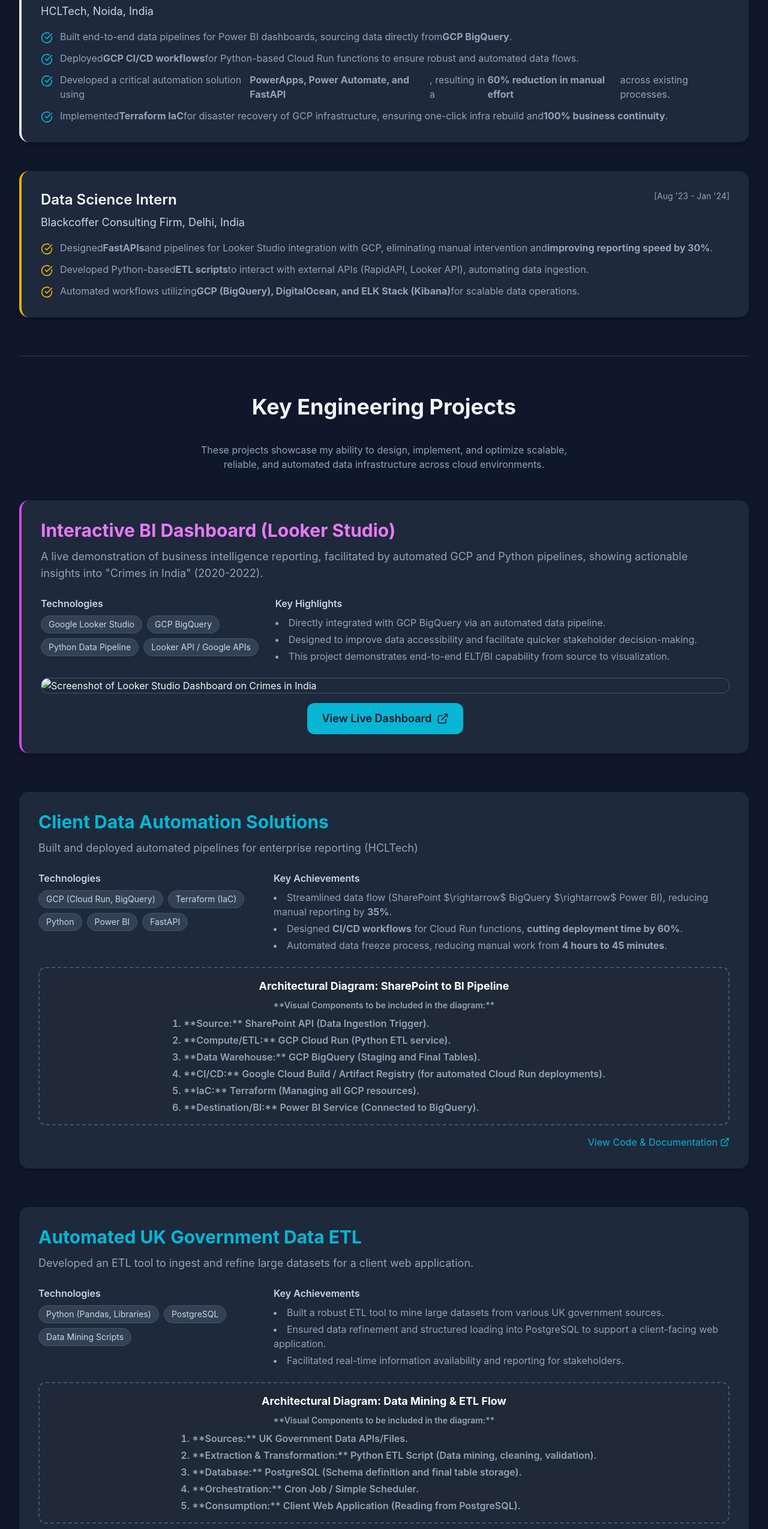
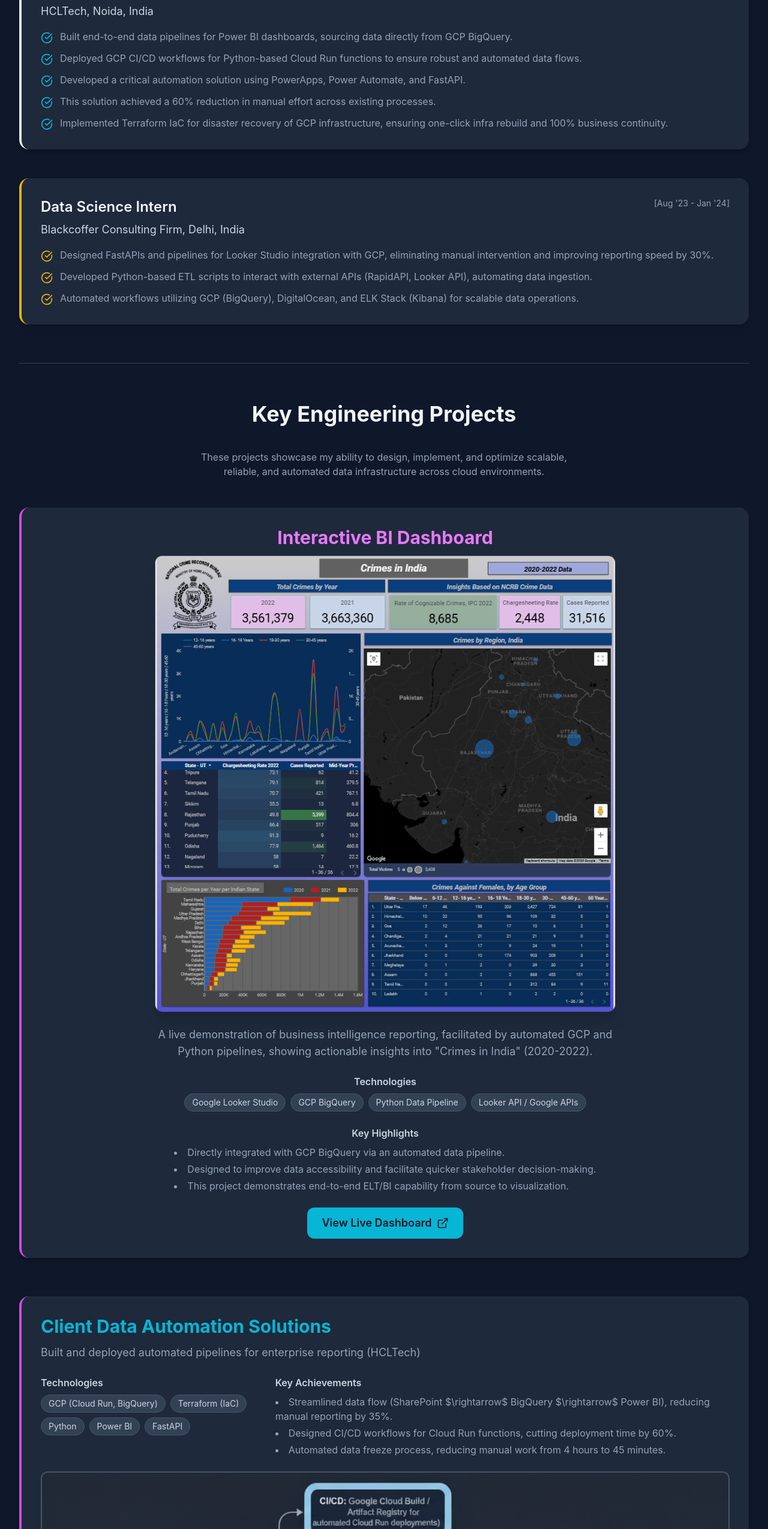
Before and after one commit to Smariangit/smariangit, a plain HTML site: page index.html in a window 1280 px wide. Shown: the part 1423-3972 px from the top of the page at 60% size. Drawn offline with nearby package versions, Linux system fonts and the light colour scheme.

Commit message:
Add files via upload

```diff
--- a/index.html
+++ b/index.html
@@ -42,45 +42,36 @@
             color: #cbd5e1; /* Slate 300 */
             border: 1px solid #475569; /* Slate 600 */
         }
-        /* Style for the project 'Architecture Placeholder' */
-        .architecture-placeholder {
-            min-height: 200px;
-            border: 2px dashed #475569;
-            display: flex;
-            align-items: center;
-            justify-content: center;
-            font-weight: 600;
-            color: #94a3b8;
+        /* Style for the project 'Architecture Placeholder' - Now used as an image container */
+        .architecture-image-container {
+            width: 100%;
+            border: 2px solid #475569;
+            border-radius: 0.75rem;
+            overflow: hidden;
             background-color: #1f2937;
-            padding: 1rem;
-            text-align: left;
-            flex-direction: column;
         }
-        /* Responsive Iframe Container for the Dashboard */
-        .looker-embed-container {
-            position: relative;
+        .architecture-image-container img {
             width: 100%;
-            /* 3:2 Aspect Ratio (adjust as needed for your dashboard) */
-            padding-bottom: 66.66%;
-            height: 0;
-            overflow: hidden;
-            border-radius: 0.75rem; /* rounded-xl */
+            height: auto;
+            object-fit: contain;
         }
-        .looker-embed-container iframe {
-            position: absolute;
-            top: 0;
-            left: 0;
-            width: 100%;
-            height: 100%;
-            border: 0;
-        }
-        /* Image styling */
+
+        /* Image styling for Looker Studio */
         .dashboard-screenshot {
             width: 100%;
             height: auto;
             border-radius: 0.75rem;
             object-fit: contain;
             border: 1px solid #475569;
+        }
+
+        /* --- CLASS FOR LARGER IMAGE DISPLAY (DEPRECATED FOR THIS PROJECT) --- */
+        @media (min-width: 768px) {
+            .project-layout-wide-img {
+                display: grid;
+                grid-template-columns: 1fr 2fr; /* Text takes 33%, Image takes 66% */
+                gap: 2rem;
+            }
         }
     </style>
     <script>
@@ -156,7 +147,7 @@
 
     <main class="max-w-7xl mx-auto px-4 sm:px-6 lg:px-8">
 
-        <!-- 1. Hero Section -->
+        <!-- 1. Hero Section - Bolding intentionally kept here for high impact -->
         <section id="hero" class="py-20 md:py-32 flex flex-col items-center text-center">
             <h1 class="text-5xl md:text-7xl font-extrabold mb-4 tracking-tighter">
                 Hi, I'm <span class="text-accent">Sparsh Verma</span>
@@ -236,7 +227,7 @@
             </div>
         </section>
 
-        <!-- 3. Professional Experience Section -->
+        <!-- 3. Professional Experience Section - BOLDING REMOVED -->
         <section id="experience" class="py-16 border-t border-slate-700">
             <h3 class="text-4xl font-bold mb-10 text-center">Professional Experience</h3>
 
@@ -251,19 +242,23 @@
                     <ul class="list-none space-y-3 text-slate-400">
                         <li class="flex items-start">
                             <i data-lucide="check-circle" class="w-5 h-5 text-accent mr-3 mt-1 shrink-0"></i>
-                            Built end-to-end data pipelines for Power BI dashboards, sourcing data directly from <strong>GCP BigQuery</strong>.
+                            Built end-to-end data pipelines for Power BI dashboards, sourcing data directly from GCP BigQuery.
                         </li>
                         <li class="flex items-start">
                             <i data-lucide="check-circle" class="w-5 h-5 text-accent mr-3 mt-1 shrink-0"></i>
-                            Deployed <strong>GCP CI/CD workflows</strong> for Python-based Cloud Run functions to ensure robust and automated data flows.
+                            Deployed GCP CI/CD workflows for Python-based Cloud Run functions to ensure robust and automated data flows.
                         </li>
                         <li class="flex items-start">
                             <i data-lucide="check-circle" class="w-5 h-5 text-accent mr-3 mt-1 shrink-0"></i>
-                            Developed a critical automation solution using <strong>PowerApps, Power Automate, and FastAPI</strong>, resulting in a <strong>60% reduction in manual effort</strong> across existing processes.
+                            Developed a critical automation solution using PowerApps, Power Automate, and FastAPI.
                         </li>
                         <li class="flex items-start">
                             <i data-lucide="check-circle" class="w-5 h-5 text-accent mr-3 mt-1 shrink-0"></i>
-                            Implemented <strong>Terraform IaC</strong> for disaster recovery of GCP infrastructure, ensuring one-click infra rebuild and <strong>100% business continuity</strong>.
+                            This solution achieved a 60% reduction in manual effort across existing processes.
+                        </li>
+                        <li class="flex items-start">
+                            <i data-lucide="check-circle" class="w-5 h-5 text-accent mr-3 mt-1 shrink-0"></i>
+                            Implemented Terraform IaC for disaster recovery of GCP infrastructure, ensuring one-click infra rebuild and 100% business continuity.
                         </li>
                     </ul>
                 </div>
@@ -278,22 +273,22 @@
                     <ul class="list-none space-y-3 text-slate-400">
                         <li class="flex items-start">
                             <i data-lucide="check-circle" class="w-5 h-5 text-yellow-500 mr-3 mt-1 shrink-0"></i>
-                            Designed <strong>FastAPIs</strong> and pipelines for Looker Studio integration with GCP, eliminating manual intervention and <strong>improving reporting speed by 30%</strong>.
+                            Designed FastAPIs and pipelines for Looker Studio integration with GCP, eliminating manual intervention and improving reporting speed by 30%.
                         </li>
                         <li class="flex items-start">
                             <i data-lucide="check-circle" class="w-5 h-5 text-yellow-500 mr-3 mt-1 shrink-0"></i>
-                            Developed Python-based <strong>ETL scripts</strong> to interact with external APIs (RapidAPI, Looker API), automating data ingestion.
+                            Developed Python-based ETL scripts to interact with external APIs (RapidAPI, Looker API), automating data ingestion.
                         </li>
                         <li class="flex items-start">
                             <i data-lucide="check-circle" class="w-5 h-5 text-yellow-500 mr-3 mt-1 shrink-0"></i>
-                            Automated workflows utilizing <strong>GCP (BigQuery), DigitalOcean, and ELK Stack (Kibana)</strong> for scalable data operations.
+                            Automated workflows utilizing GCP (BigQuery), DigitalOcean, and ELK Stack (Kibana) for scalable data operations.
                         </li>
                     </ul>
                 </div>
             </div>
         </section>
 
-        <!-- 4. Key Projects Section -->
+        <!-- 4. Key Projects Section - BOLDING REMOVED -->
         <section id="projects" class="py-16 border-t border-slate-700">
             <h3 class="text-4xl font-bold mb-10 text-center">Key Engineering Projects</h3>
             <p class="text-center text-slate-400 mb-12 max-w-2xl mx-auto">
@@ -302,45 +297,51 @@
 
             <div class="space-y-16">
 
-                <!-- NEW PROJECT 1: Interactive Looker Studio Dashboard (IMAGE & LINK) -->
+                <!-- PROJECT 1: Interactive Looker Studio Dashboard - REVERTED TO STACKED LAYOUT AND REDUCED IMAGE SIZE -->
                 <div class="card p-8 rounded-2xl border-l-4 border-fuchsia-500">
-                    <h4 class="text-3xl font-bold text-fuchsia-400 mb-3">Interactive BI Dashboard (Looker Studio)</h4>
-                    <p class="text-slate-400 text-lg mb-6">A live demonstration of business intelligence reporting, facilitated by automated GCP and Python pipelines, showing actionable insights into "Crimes in India" (2020-2022).</p>
+                    <!-- Removed project-layout-wide-img class to revert to stacked layout -->
+                    <h4 class="text-3xl font-bold text-fuchsia-400 mb-3 text-center">Interactive BI Dashboard</h4>
 
-                    <div class="grid md:grid-cols-3 gap-6 mb-6">
-                        <div class="col-span-1">
+                    <!-- Image centered and reduced -->
+                    <div class="flex justify-center mb-6">
+                        <img src="Pictures/image_fb3b44.jpg"
+                             alt="Screenshot of Looker Studio Dashboard on Crimes in India"
+                             class="dashboard-screenshot shadow-xl max-w-3xl mx-auto"> <!-- Added max-w-3xl and mx-auto -->
+                    </div>
+
+                    <!-- Text and Button Block (now below the image) -->
+                    <div class="text-center">
+                        <p class="text-slate-400 text-lg mb-6 max-w-3xl mx-auto">
+                            A live demonstration of business intelligence reporting, facilitated by automated GCP and Python pipelines, showing actionable insights into "Crimes in India" (2020-2022).
+                        </p>
+
                         <h5 class="font-semibold text-slate-300 mb-2">Technologies</h5>
-                            <div class="flex flex-wrap gap-2">
+                        <div class="flex flex-wrap gap-2 justify-center mb-6">
                             <span class="tech-tag px-3 py-1 rounded-full text-sm">Google Looker Studio</span>
                             <span class="tech-tag px-3 py-1 rounded-full text-sm">GCP BigQuery</span>
                             <span class="tech-tag px-3 py-1 rounded-full text-sm">Python Data Pipeline</span>
                             <span class="tech-tag px-3 py-1 rounded-full text-sm">Looker API / Google APIs</span>
                         </div>
-                        </div>
-                        <div class="col-span-2">
+
                         <h5 class="font-semibold text-slate-300 mb-2">Key Highlights</h5>
-                            <ul class="list-disc list-inside text-slate-400 space-y-1">
+                        <ul class="list-disc list-inside text-slate-400 space-y-1 mb-6 text-left inline-block">
                             <li>Directly integrated with GCP BigQuery via an automated data pipeline.</li>
                             <li>Designed to improve data accessibility and facilitate quicker stakeholder decision-making.</li>
                             <li>This project demonstrates end-to-end ELT/BI capability from source to visualization.</li>
                         </ul>
-                        </div>
-                    </div>
 
-                    <!-- Dashboard Image and Link -->
-                    <div class="flex flex-col items-center space-y-4">
-                        <a href="https://lookerstudio.google.com/reporting/d1531916-abb9-4b6d-ba63-aff9a4465eda" target="_blank" class="w-full">
-                            <img src="image_fb3b44.jpg" alt="Screenshot of Looker Studio Dashboard on Crimes in India" class="dashboard-screenshot">
-                        </a>
-                        <a href="https://lookerstudio.google.com/reporting/d1531916-abb9-4b6d-ba63-aff9a4465eda" target="_blank" class="btn-primary px-6 py-3 rounded-xl font-semibold text-lg hover:ring-2 ring-cyan-400 flex items-center">
+                        <!-- Button for Live Dashboard -->
+                        <div class="flex justify-center">
+                            <a href="https://lookerstudio.google.com/reporting/d1531916-abb9-4b6d-ba63-aff9a4465eda" target="_blank" class="btn-primary w-full md:w-auto px-6 py-3 rounded-xl font-semibold text-lg hover:ring-2 ring-cyan-400 flex items-center justify-center mt-4 md:mt-0">
                                 View Live Dashboard <i data-lucide="external-link" class="w-5 h-5 ml-2"></i>
                             </a>
+                        </div>
                     </div>
                 </div>
 
 
                 <!-- Project 2: Client Data Automation Solutions (GCP, CI/CD, Terraform) -->
-                <div class="card p-8 rounded-2xl">
+                <div class="card p-8 rounded-2xl border-l-4 border-fuchsia-500">
                     <h4 class="text-3xl font-bold text-accent mb-3">Client Data Automation Solutions</h4>
                     <p class="text-slate-400 text-lg mb-6">Built and deployed automated pipelines for enterprise reporting (HCLTech)</p>
 
@@ -358,28 +359,18 @@
                         <div class="col-span-2">
                             <h5 class="font-semibold text-slate-300 mb-2">Key Achievements</h5>
                             <ul class="list-disc list-inside text-slate-400 space-y-1">
-                                <li>Streamlined data flow (SharePoint $\rightarrow$ BigQuery $\rightarrow$ Power BI), reducing manual reporting by <strong>35%</strong>.</li>
-                                <li>Designed <strong>CI/CD workflows</strong> for Cloud Run functions, <strong>cutting deployment time by 60%</strong>.</li>
-                                <li>Automated data freeze process, reducing manual work from <strong>4 hours to 45 minutes</strong>.</li>
+                                <li>Streamlined data flow (SharePoint $\rightarrow$ BigQuery $\rightarrow$ Power BI), reducing manual reporting by 35%.</li>
+                                <li>Designed CI/CD workflows for Cloud Run functions, cutting deployment time by 60%.</li>
+                                <li>Automated data freeze process, reducing manual work from 4 hours to 45 minutes.</li>
                             </ul>
                         </div>
                     </div>
 
-                    <!-- Architecture Diagram Placeholder (Replaced with descriptive text) -->
-                    <div class="architecture-placeholder rounded-xl">
-                        <p class="text-lg font-bold text-white mb-2">Architectural Diagram: SharePoint to BI Pipeline</p>
-                        <p class="text-sm text-slate-400">
-                            **Visual Components to be included in the diagram:**
-                            <ol class="list-decimal list-inside ml-4 mt-2 space-y-1 text-left">
-                                <li>**Source:** SharePoint API (Data Ingestion Trigger).</li>
-                                <li>**Compute/ETL:** GCP Cloud Run (Python ETL service).</li>
-                                <li>**Data Warehouse:** GCP BigQuery (Staging and Final Tables).</li>
-                                <li>**CI/CD:** Google Cloud Build / Artifact Registry (for automated Cloud Run deployments).</li>
-                                <li>**IaC:** Terraform (Managing all GCP resources).</li>
-                                <li>**Destination/BI:** Power BI Service (Connected to BigQuery).</li>
-                            </ol>
-                        </p>
+                    <!-- ARCHITECTURE DIAGRAM 1: BI_pipeline.png -->
+                    <div class="architecture-image-container mb-4">
+                        <img src="Pictures/BI_pipeline.png" alt="Architectural diagram showing SharePoint, GCP BigQuery, and Power BI pipeline flow" onerror="this.onerror=null;this.src='https://placehold.co/800x300/1f2937/94a3b8?text=BI_pipeline.png+Diagram+Placeholder';">
                     </div>
+
                     <div class="text-right mt-4">
                         <a href="https://github.com/your-repo-link" target="_blank" class="text-accent hover:underline flex items-center justify-end">
                             View Code & Documentation <i data-lucide="external-link" class="w-4 h-4 ml-1"></i>
@@ -388,7 +379,7 @@
                 </div>
 
                 <!-- Project 3: Automated Data Mining, Cleaning and Loading (ETL) -->
-                <div class="card p-8 rounded-2xl">
+                <div class="card p-8 rounded-2xl border-l-4 border-fuchsia-500">
                     <h4 class="text-3xl font-bold text-accent mb-3">Automated UK Government Data ETL</h4>
                     <p class="text-slate-400 text-lg mb-6">Developed an ETL tool to ingest and refine large datasets for a client web application.</p>
 
@@ -410,20 +401,11 @@
                             </ul>
                         </div>
                     </div>
-                    <!-- Architecture Diagram Placeholder (Replaced with descriptive text) -->
-                    <div class="architecture-placeholder rounded-xl">
-                        <p class="text-lg font-bold text-white mb-2">Architectural Diagram: Data Mining & ETL Flow</p>
-                        <p class="text-sm text-slate-400">
-                            **Visual Components to be included in the diagram:**
-                            <ol class="list-decimal list-inside ml-4 mt-2 space-y-1 text-left">
-                                <li>**Sources:** UK Government Data APIs/Files.</li>
-                                <li>**Extraction & Transformation:** Python ETL Script (Data mining, cleaning, validation).</li>
-                                <li>**Database:** PostgreSQL (Schema definition and final table storage).</li>
-                                <li>**Orchestration:** Cron Job / Simple Scheduler.</li>
-                                <li>**Consumption:** Client Web Application (Reading from PostgreSQL).</li>
-                            </ol>
-                        </p>
+                    <!-- ARCHITECTURE DIAGRAM 2: Solomon_Workflow.png -->
+                    <div class="architecture-image-container mb-4">
+                        <img src="Pictures/Solomon_Workflow.png" alt="Architectural diagram showing UK Government data ingestion and ETL flow" onerror="this.onerror=null;this.src='https://placehold.co/800x300/1f2937/94a3b8?text=Solomon_Workflow.png+Diagram+Placeholder';">
                     </div>
+
                     <div class="text-right mt-4">
                         <a href="https://github.com/your-repo-link" target="_blank" class="text-accent hover:underline flex items-center justify-end">
                             View Code & Documentation <i data-lucide="external-link" class="w-4 h-4 ml-1"></i>
@@ -432,7 +414,7 @@
                 </div>
 
                 <!-- Project 4: Sentiment Analysis of Scraped Content -->
-                <div class="card p-8 rounded-2xl">
+                <div class="card p-8 rounded-2xl border-l-4 border-fuchsia-500">
                     <h4 class="text-3xl font-bold text-accent mb-3">Content Sentiment Analysis Pipeline</h4>
                     <p class="text-slate-400 text-lg mb-6">Automated script to calculate sentiment from 200+ scraped websites.</p>
 
@@ -455,19 +437,9 @@
                             </ul>
                         </div>
                     </div>
-                    <!-- Architecture Diagram Placeholder (Replaced with descriptive text) -->
-                    <div class="architecture-placeholder rounded-xl">
-                        <p class="text-lg font-bold text-white mb-2">Architectural Diagram: Web Scraping and Sentiment Pipeline</p>
-                        <p class="text-sm text-slate-400">
-                            **Visual Components to be included in the diagram:**
-                            <ol class="list-decimal list-inside ml-4 mt-2 space-y-1 text-left">
-                                <li>**Sources:** 200+ Scraped Websites.</li>
-                                <li>**Extraction:** Python Scraper (BeautifulSoup/Selenium) - Handles structured/unstructured content.</li>
-                                <li>**Processing:** NLP Library (Sentiment Calculation).</li>
-                                <li>**Storage:** Database/Data Store (e.g., ElasticSearch, for easy querying).</li>
-                                <li>**Monitoring:** Kibana (Visualization of sentiment trends).</li>
-                            </ol>
-                        </p>
+                    <!-- ARCHITECTURE DIAGRAM 2: Solomon_Workflow.png -->
+                    <div class="architecture-image-container mb-4">
+                        <img src="Pictures/Web_scrape.png" alt="Web Scrape Automated Workflow for Sentiment Analysis">
                     </div>
                     <div class="text-right mt-4">
                         <a href="https://github.com/your-repo-link" target="_blank" class="text-accent hover:underline flex items-center justify-end">
@@ -488,7 +460,7 @@
             <div class="flex justify-center space-x-6">
                 <a href="mailto:sparshv2325@gmail.com" class="card p-4 rounded-xl hover:ring-2 ring-accent transition duration-300 flex items-center space-x-2 text-lg">
                     <i data-lucide="mail" class="w-6 h-6 text-red-500"></i>
-                    <span>sparshv2325@gmail.com</span>
+                    <span>Mail</span>
                 </a>
                 <a href="https://github.com/your-github" target="_blank" class="card p-4 rounded-xl hover:ring-2 ring-accent transition duration-300 flex items-center space-x-2 text-lg">
                     <i data-lucide="github" class="w-6 h-6 text-white"></i>
```
Also changed, not shown: Pictures/BI_Pipeline.png (added), Pictures/Solomon_Workflow.png (added), Pictures/Web_scrape.png (added), Pictures/image_fb3b44.jpg (added). Lines whose indentation alone changed are shown as unchanged.
